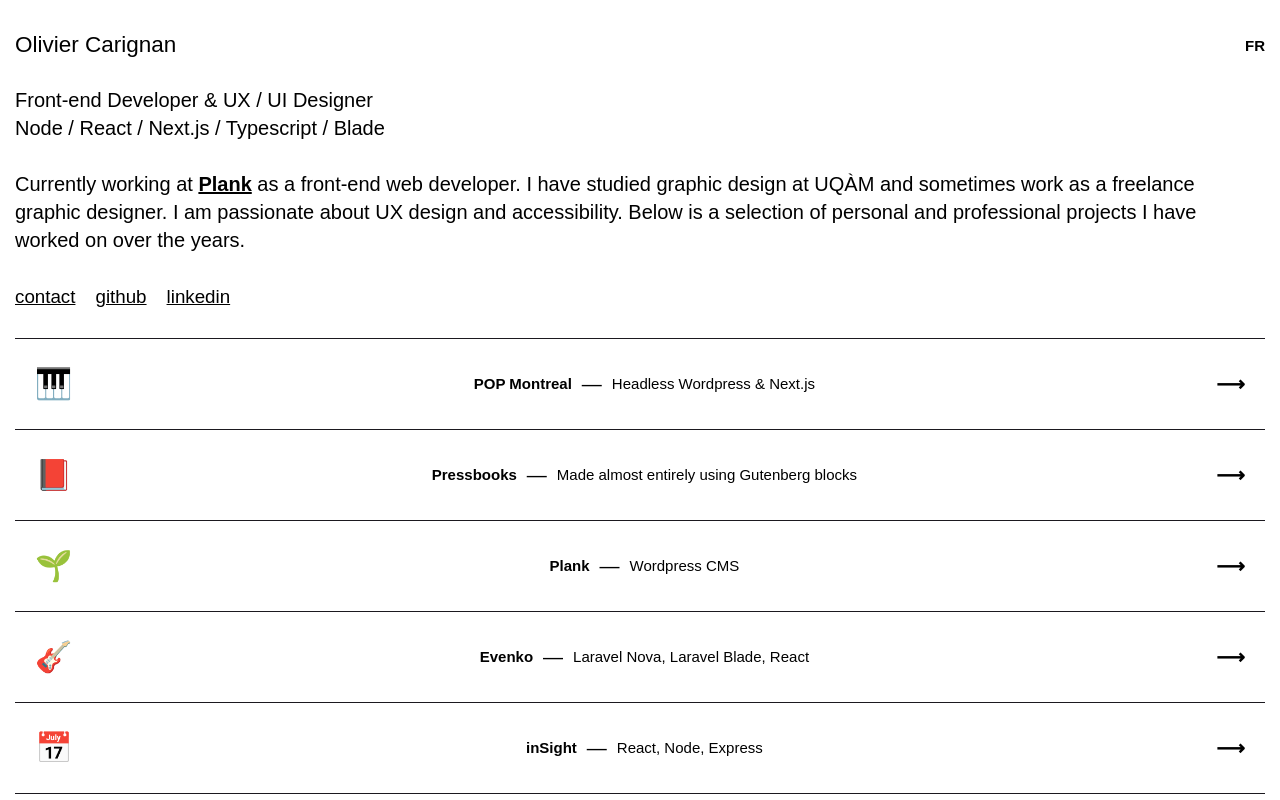
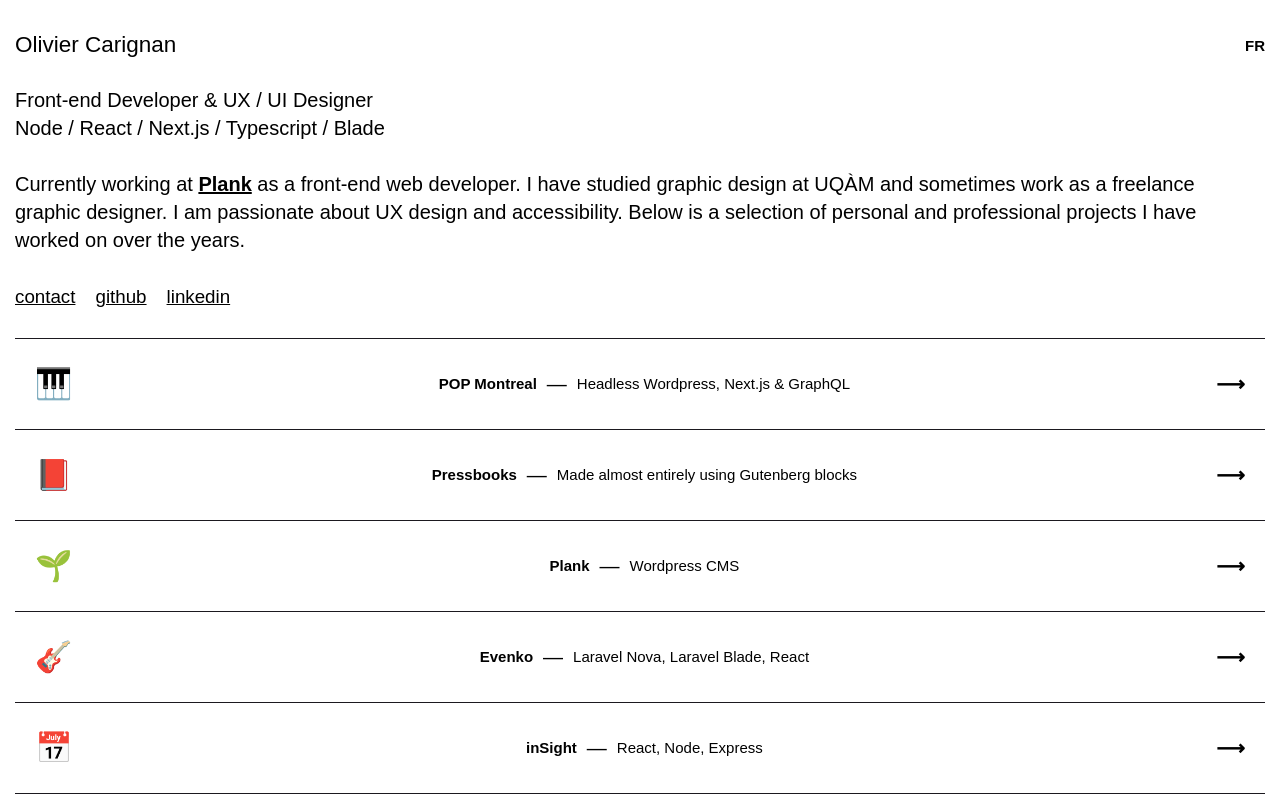
Before and after one commit to olicarignan/olivier-carignan, a Next.js app: page / in a window 1280 px wide. Shown: the top 800 px of the page. Built offline with nearby package versions, Linux system fonts and the light colour scheme.

Commit message:
add graphql

```diff
--- a/pages/index.js
+++ b/pages/index.js
@@ -52,7 +52,7 @@
           <div className="project border-t p-3 py-6 gap-8 border-grey dark:border-white flex justify-between items-center">
             <p className="text-5xl">🎹</p>
             <div className="project-text mx-8 flex items-center">
-              <p className="project-title font-bold text-2xl flex items-center">POP Montreal</p><span className="mx-4">—</span><span className="font-normal text-2xl">Headless Wordpress & Next.js</span>
+              <p className="project-title font-bold text-2xl flex items-center">POP Montreal</p><span className="mx-4">—</span><span className="font-normal text-2xl">Headless Wordpress, Next.js & GraphQL</span>
             </div>
             <div className="project-arrow font-bold">&#10230;</div>
           </div>
```
